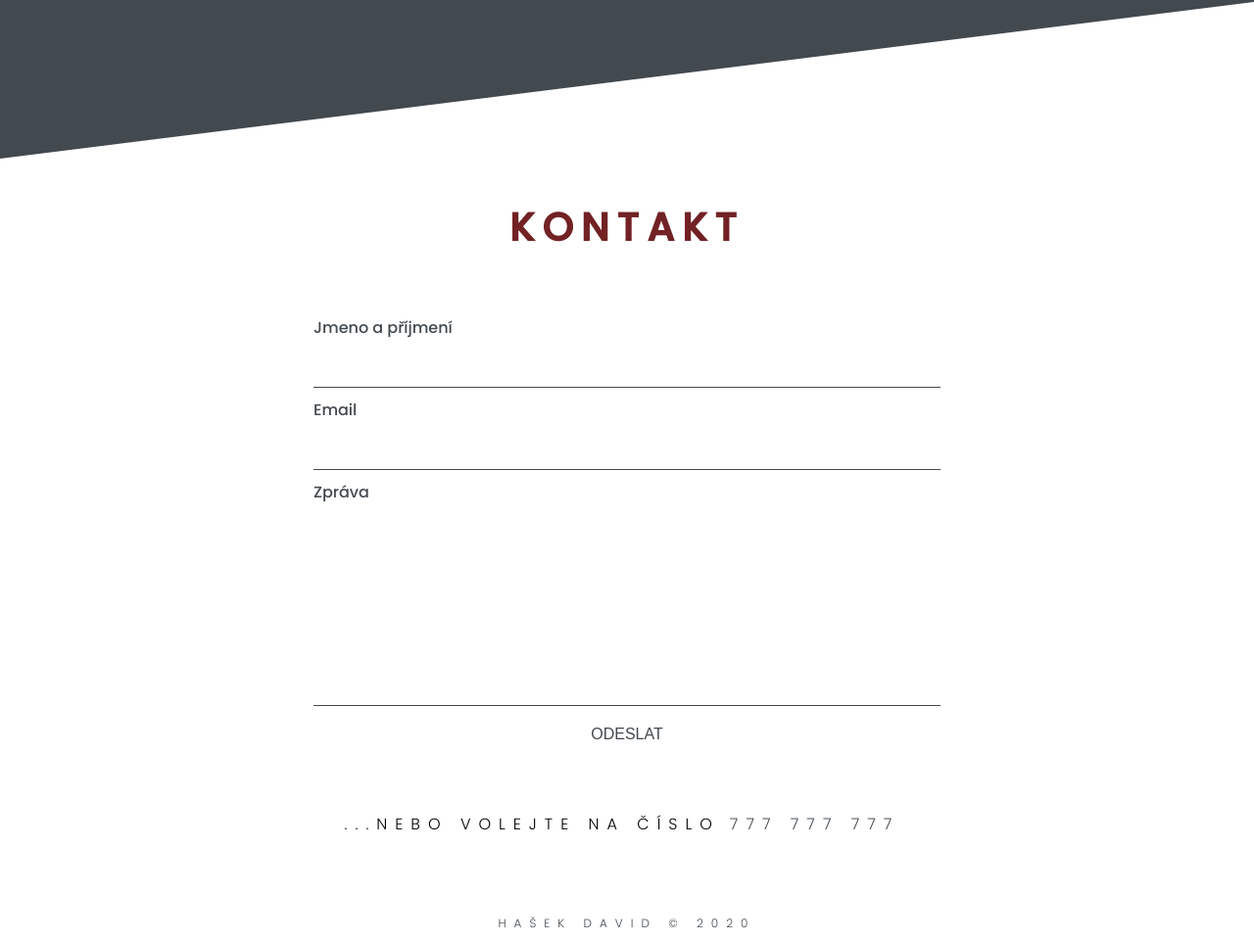
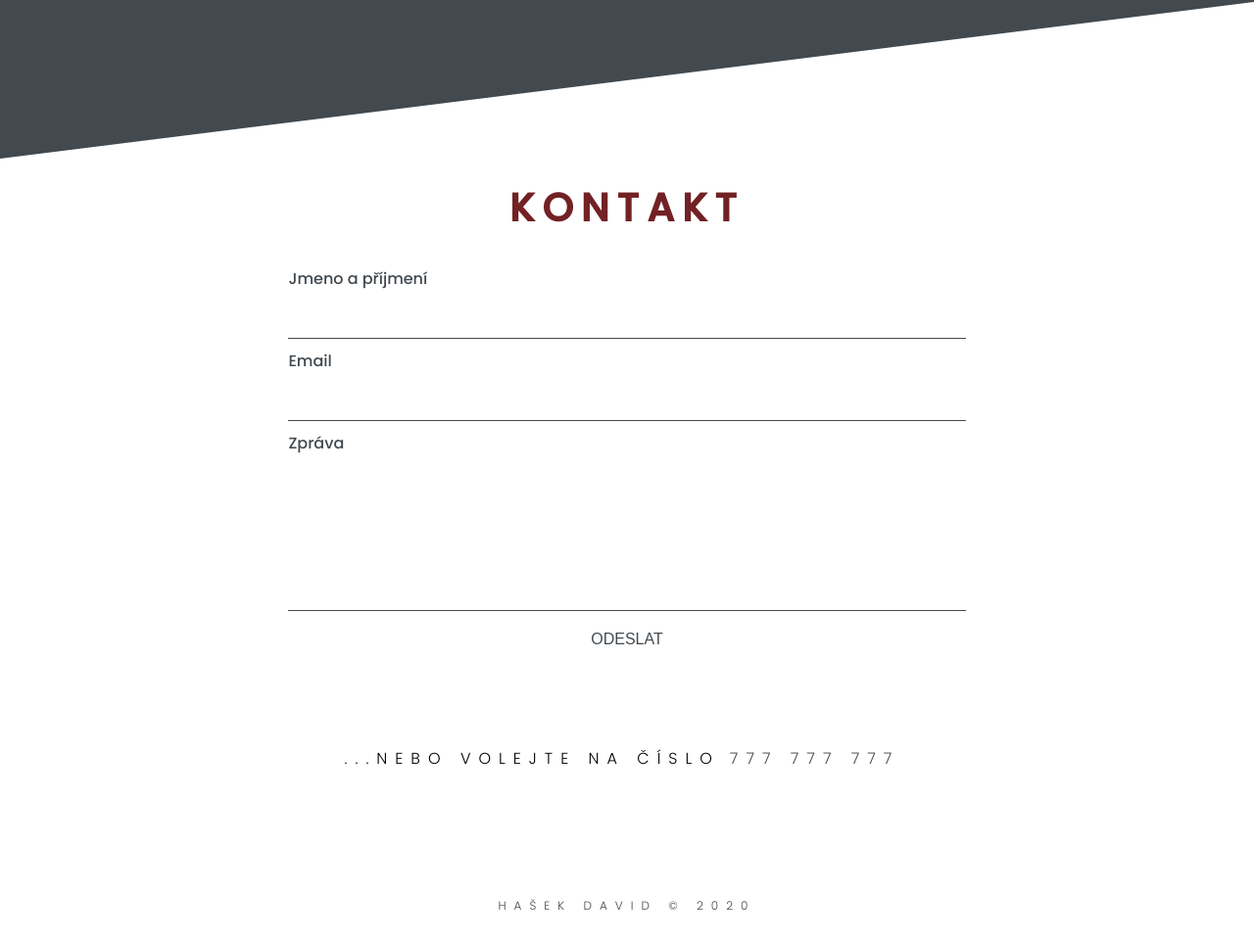
Before and after one commit to davidhasek1/projectMB_FE, a plain HTML site: page index.html in a window 1280 px wide. Shown: the part 2558-3520 px from the top of the page at 98% size. Drawn offline with Linux system fonts and the light colour scheme.

Commit message:
contact section fixing

```diff
--- a/index.html
+++ b/index.html
@@ -121,6 +121,7 @@
                     <div class="contact-heading">
                         <h1>Kontakt</h1>
                     </div>
+                    <div class="form-div">
                         <form class="form" action="/contacts" method="POST">
                             <input type="hidden" name="_csrf" value="<%=csrfToken%>">
                             <label for="name">Jmeno a příjmení</label>
@@ -131,6 +132,8 @@
                             <textarea name="message" id="" cols="30" rows="7"></textarea>
                             <button type="submit" class="btn btn-white btn-animated">Odeslat</button>
                         </form>
+                    </div>
+
                     <div class="phone-container">
                         <h2 class="phone-text">
                             ...nebo volejte na číslo
--- a/styles.css
+++ b/styles.css
@@ -390,21 +390,6 @@ li {
 	flex-direction: column;
 }
 
-.contact-heading {
-	display: flex;
-	width: 100%;
-	height: 15vh;
-	justify-content: center;
-	align-items: center;
-	text-align: center;
-	margin: 10px auto 20px auto;
-	padding: 30px;
-}
-.contact-heading h1 {
-	font-size: 40px;
-	/* color: #42494f; */
-	color: #722124;
-}
 .form-container {
 	display: flex;
 	justify-content: center;
@@ -412,8 +397,25 @@ li {
 	flex-direction: column;
 	margin: 0 auto 0 auto; /* 100px auto; */
 	width: 100%;
-	height: auto;
+	height: 100vh;
 }
+
+.contact-heading {
+	display: flex;
+	width: 100%;
+	height: 10vh;
+	justify-content: center;
+	align-items: center;
+	text-align: center;
+	/* margin: 10px auto 20px auto; */
+	padding: 50px 0px;
+}
+.contact-heading h1 {
+	font-size: 40px;
+	/* color: #42494f; */
+	color: #722124;
+}
+
 .form-wrapper {
 	display: flex;
 	flex-direction: column;
@@ -422,21 +424,28 @@ li {
 	margin: auto;
 	align-items: center;
 }
+.form-div {
+	display: flex;
+	width: 90%;
+	height: 50vh;
+	justify-content: center;
+	align-items: center;
+}
 .form {
 	display: flex;
 	flex-direction: column;
-	width: 50%;
-	min-width: 40%;
-	margin: 0 auto;
+	height: 50vh;
+	width: 60%;
+	margin: auto;
 }
 .phone-container {
 	display: flex;
-	height: 100%;
+	height: 30vh;
 	width: 100%;
 	justify-content: center;
 	align-items: center;
 	flex-wrap: wrap;
-/* 	margin: 40px auto; */
+	/* 	margin: 40px auto; */
 	/* padding-bottom: 50px; */
 }
 .phone-text {
@@ -445,6 +454,7 @@ li {
 	align-items: center;
 	align-self: center;
 	flex-wrap: wrap;
+
 	text-align: center;
 }
 
@@ -533,7 +543,7 @@ textarea:focus {
 	display: flex;
 	justify-content: center;
 	align-items: flex-end;
-	height: 60px;
+	height: 10vh;
 	width: 100%;
 	align-self: center;
 	text-align: center;
```
Lines whose indentation alone changed are shown as unchanged.
